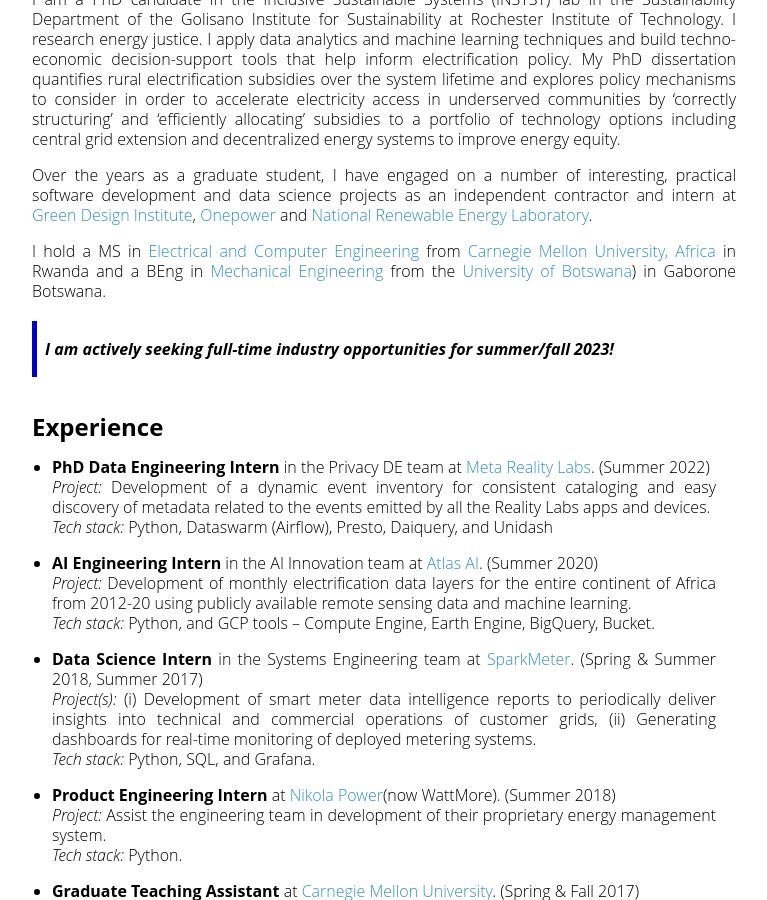
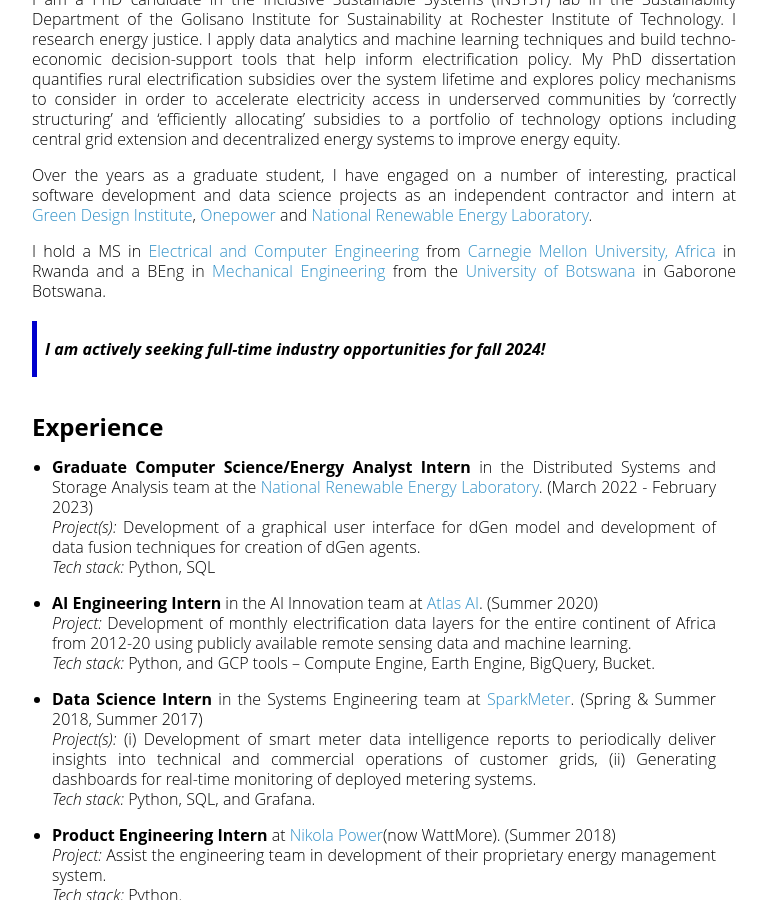
Before and after one commit to ljmaqele/ljmaqele.github.io, a Jekyll site: the page built from index.md, in a window 1280 px wide and 900 px high, scrolled down 375 px. Shown: the whole window, without its empty margins (256-1023 px from the left). Built offline with Jekyll 4.4.1, drawn with Linux system fonts in a browser that asks for light colours; our own code applies the rules of GitHub Pages for plain Markdown files.

Commit message:
Update index.md

```diff
--- a/index.md
+++ b/index.md
@@ -8,18 +8,18 @@
 
 Over the years as a graduate student, I have engaged on a number of interesting, practical software development and data science projects as an independent contractor and intern at [Green Design Institute](https://www.cmu.edu/epp/research/research-centers/), [Onepower](https://1pwrafrica.com) and [National Renewable Energy Laboratory](https://www.nrel.gov/analysis/dgen/).
 
-I hold a MS in [Electrical and Computer Engineering](https://www.ece.cmu.edu/academics/ms-ece/) from [Carnegie Mellon University, Africa](https://www.cmu.edu/https://www.africa.engineering.cmu.edu/) in Rwanda and a BEng in [Mechanical Engineering](https://www.ub.bw/discover/faculties/engineering-and-technology/mechanical-engineering) from the [University of Botswana](https://www.ub.bw)) in Gaborone Botswana.
+I hold a MS in [Electrical and Computer Engineering](https://www.ece.cmu.edu/academics/ms-ece/) from [Carnegie Mellon University, Africa](https://www.cmu.edu/https://www.africa.engineering.cmu.edu/) in Rwanda and a BEng in [Mechanical Engineering](https://www.ub.bw/discover/faculties/engineering-and-technology/mechanical-engineering) from the [University of Botswana](https://www.ub.bw) in Gaborone Botswana.
 
 
-> **I am actively seeking full-time industry opportunities for summer/fall 2023!**
+> **I am actively seeking full-time industry opportunities for fall 2024!**
 
 ---
 
 ## Experience
 
-* **PhD Data Engineering Intern** in the Privacy DE team at [Meta Reality Labs](https://about.meta.com/realitylabs/). (Summer 2022)\\
-*Project:* Development of a dynamic event inventory for consistent cataloging and easy discovery of metadata related to the events emitted by all the Reality Labs apps and devices.\\
-*Tech stack:* Python, Dataswarm (Airflow), Presto, Daiquery, and Unidash
+* **Graduate Computer Science/Energy Analyst Intern** in the Distributed Systems and Storage Analysis team at the [National Renewable Energy Laboratory](https://www.nrel.gov/analysis/dgen/). (March 2022 - February 2023)\\
+*Project(s):* Development of a graphical user interface for dGen model and development of data fusion techniques for creation of dGen agents.\\
+*Tech stack:* Python, SQL
 
 
 * **AI Engineering Intern** in the AI Innovation team at [Atlas AI](https://www.atlasai.co/). (Summer 2020)\\
```
